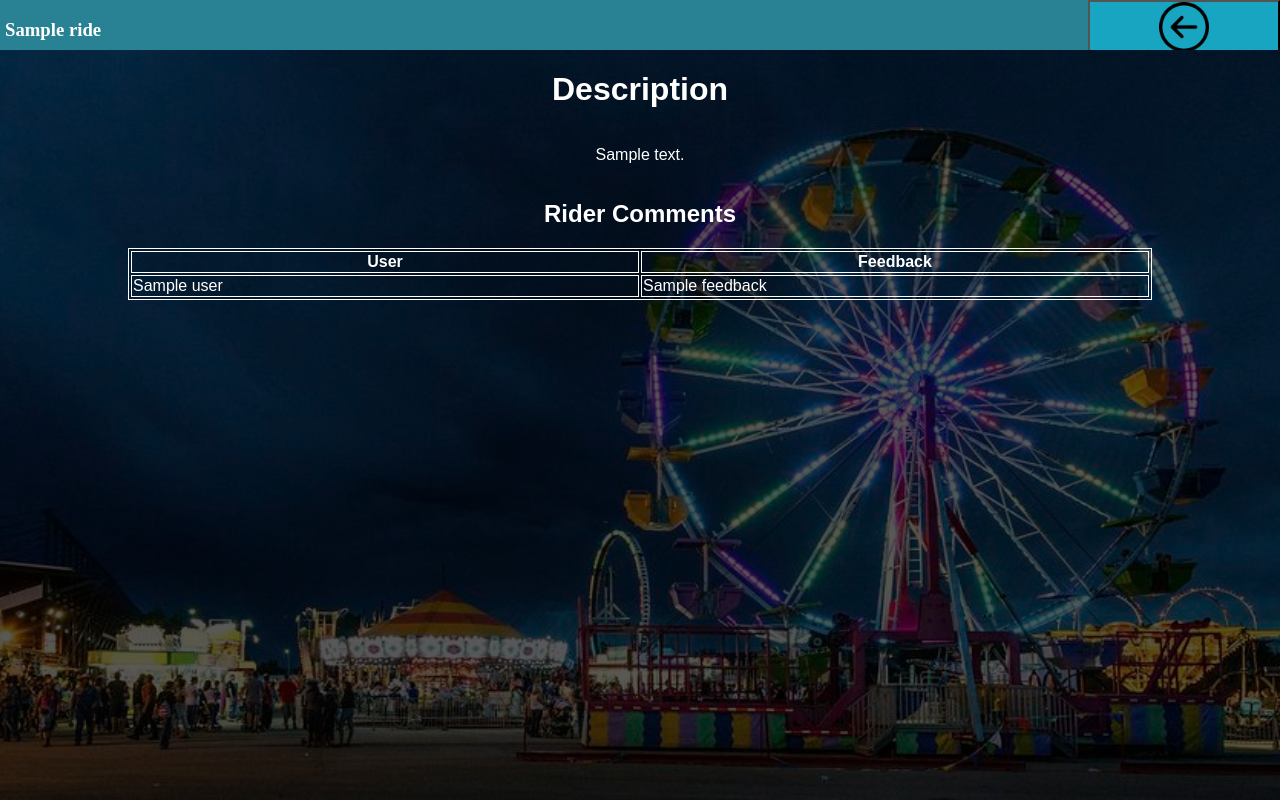
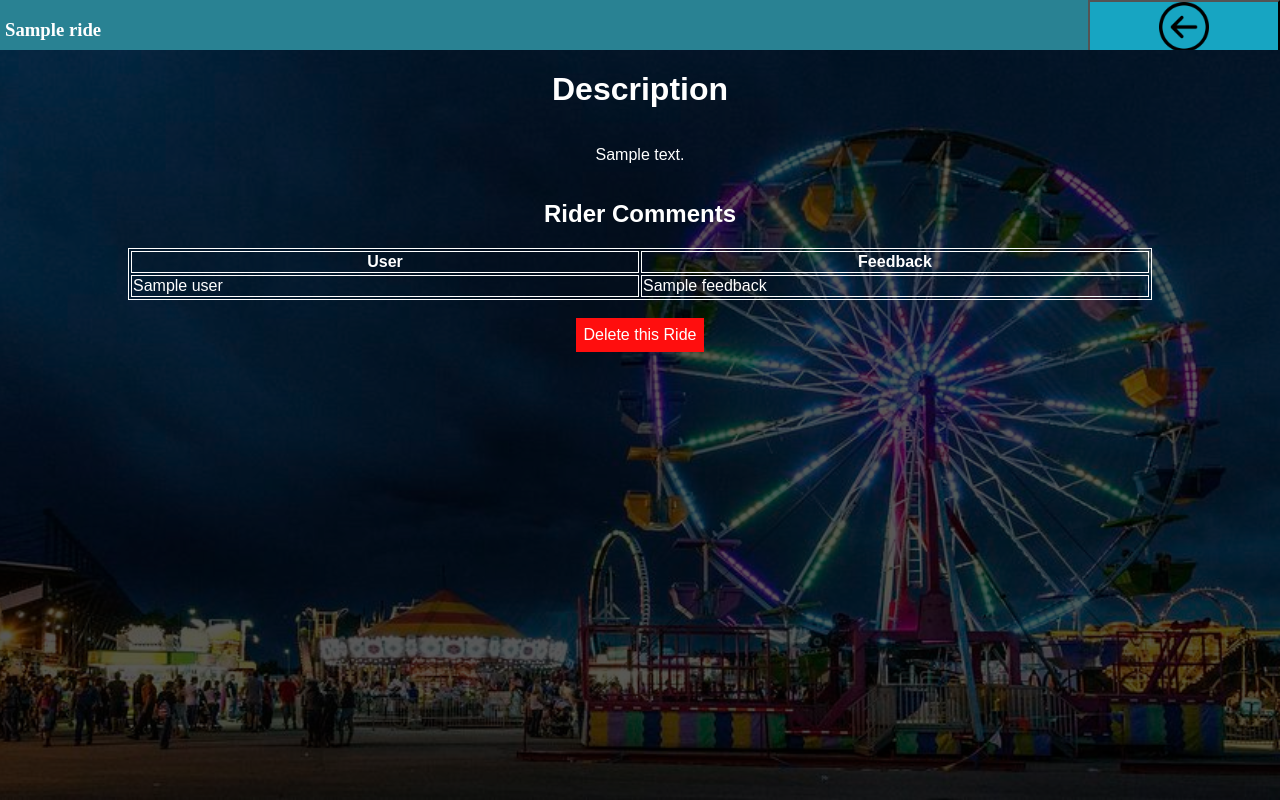
Before and after one commit to software-students-fall2022/web-app-exercise-team-9-1, a Flask app: page /rides_desc in a window 1280 px wide. Run offline with Flask 2, Linux system fonts and the light colour scheme; a user stored in the database is signed in; a database or web service that is not in the repository returns one stand-in record (values such as "Sample title").

Commit message:
update & fix

```diff
--- a/MainApp/rides_desc.py
+++ b/MainApp/rides_desc.py
@@ -51,6 +51,17 @@ def rides_desc_comment():
     db.Rides.find_one_and_update({'_id': ride_id}, {'$push': {'Feedbacks': {
                                     'User_ID': currUserId, 'Feedback': comment}}})
     return redirect(url_for('rides_desc', id = ride_id))
+
+
+@app.route('/rides_delete', methods=['POST'])
+def delete_ride():
+    check_authentification_in_app()
+
+    ride_id = request.form.get('id')
+
+    db.Rides.delete_one({'_id': ride_id})
+    return redirect(url_for('home'))
+
 
 @app.route('/add_favorite_desc', methods=['POST'])
 def add_favorite_rides_desc():
--- a/MainApp/static/css/rides_description.css
+++ b/MainApp/static/css/rides_description.css
@@ -27,6 +27,18 @@ body {
 
 .post_comment {
   background-color: #185587;
+  color: white;
+  padding: 16px;
+  text-align: center;
+  font-size: 16px;
+  border: none;
+  width: 100%;
+  height: 100%;
+  padding: 8px;
+}
+
+.delete_ride {
+  background-color: #ff0e0e;
   color: white;
   padding: 16px;
   text-align: center;
--- a/MainApp/templates/ride_admin.html
+++ b/MainApp/templates/ride_admin.html
@@ -41,7 +41,18 @@
             <!-- <div style="color: white">User {{feedbackItem['User_ID']}}: {{feedbackItem['Feedback']}}</div> -->
             {% endfor %}
         </table>
+
+        <div class="commentContainer">
+            <div class="rate">
+                <form id="popup" action='/rides_delete' method="POST">
+                    <input type="hidden" name="id" value="{{ride_id}}">
+                </br>
+                    <input type="submit" class="delete_ride" value="Delete this Ride" >
+                </form>
+            </div>
+        </div>
     </div>
+
     <!--
     <form method="GET", action="/add_ride">
             <br>
```
